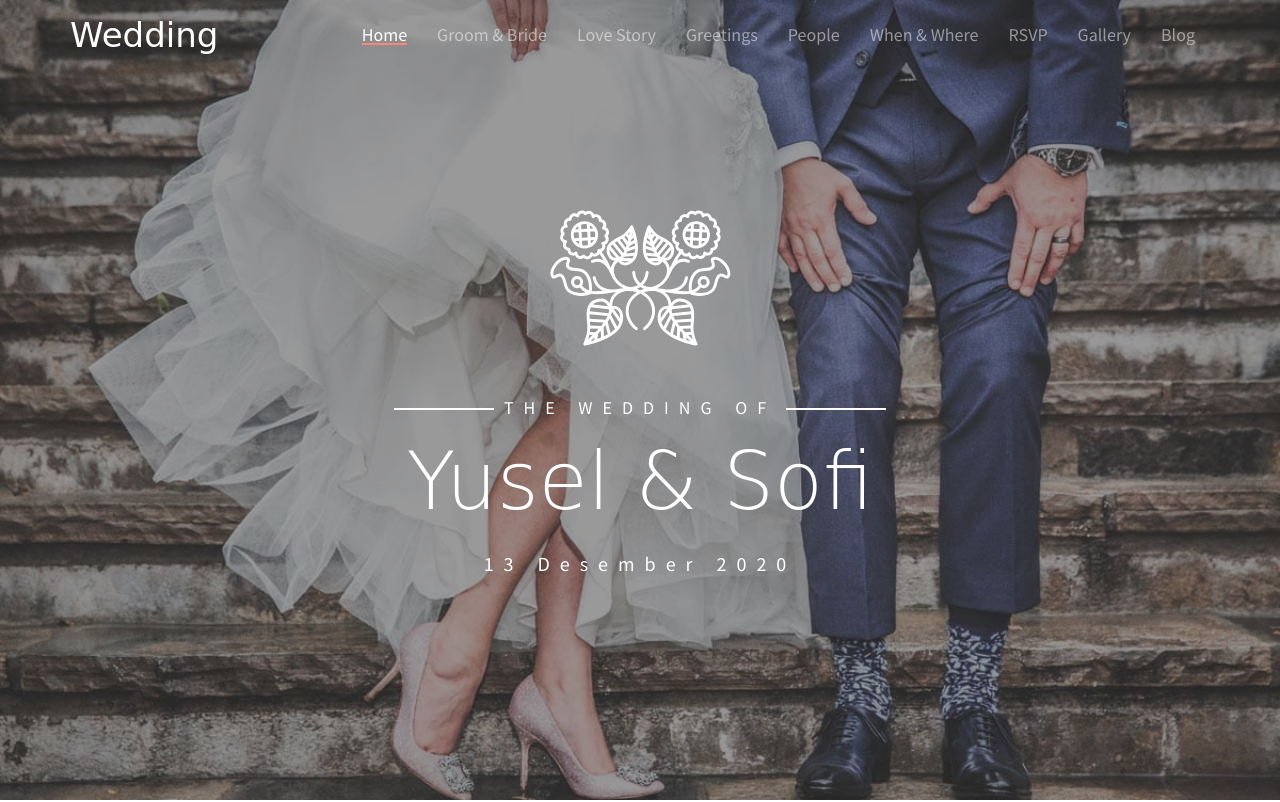
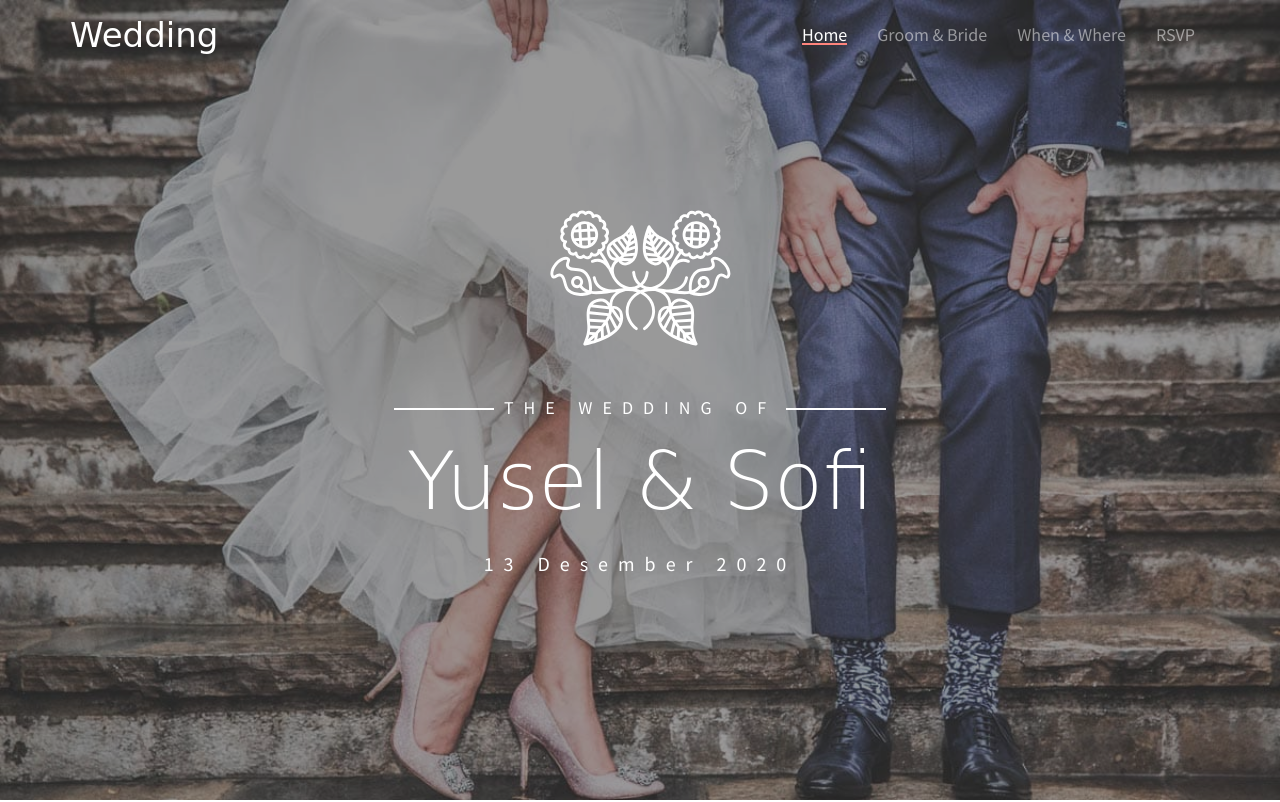
Before and after one commit to yuselsofi/yuselsofi.github.io, a plain HTML site: page index.html in a window 1280 px wide. Shown: the top 802 px of the page. Drawn offline with Linux system fonts and the light colour scheme; files whose address does not match are found by name; a web font is replaced by a local one.

Commit message:
Update index.html

```diff
--- a/index.html
+++ b/index.html
@@ -87,13 +87,8 @@
 					<ul class="nav navbar-nav navbar-right">
 						<li class="active"><a href="#" data-nav-section="home"><span>Home</span></a></li>
 						<li><a href="#" data-nav-section="groom-bride"><span>Groom &amp; Bride</span></a></li>
-						<li><a href="#" data-nav-section="story"><span>Love Story</span></a></li>
-						<li><a href="#" data-nav-section="greetings"><span>Greetings</span></a></li>
-						<li><a href="#" data-nav-section="people"><span>People</span></a></li>
 						<li><a href="#" data-nav-section="when-where"><span>When &amp; Where</span></a></li>
 						<li><a href="#" data-nav-section="rsvp"><span>RSVP</span></a></li>
-						<li><a href="#" data-nav-section="gallery"><span>Gallery</span></a></li>
-						<li><a href="#" data-nav-section="blog"><span>Blog</span></a></li>
 					</ul>
 				</div>
 			</nav>
@@ -123,7 +118,7 @@
 		</div>
 	</div>
 
-	<div id="qbootstrap-couple" class="qbootstrap-section-gray">
+	<div id="qbootstrap-couple" class="qbootstrap-section-gray" data-section="groom-bride">
 		<div class="container">
 			<div class="row animate-box">
 				<div class="col-md-8 col-md-offset-2 animate-box">
```
